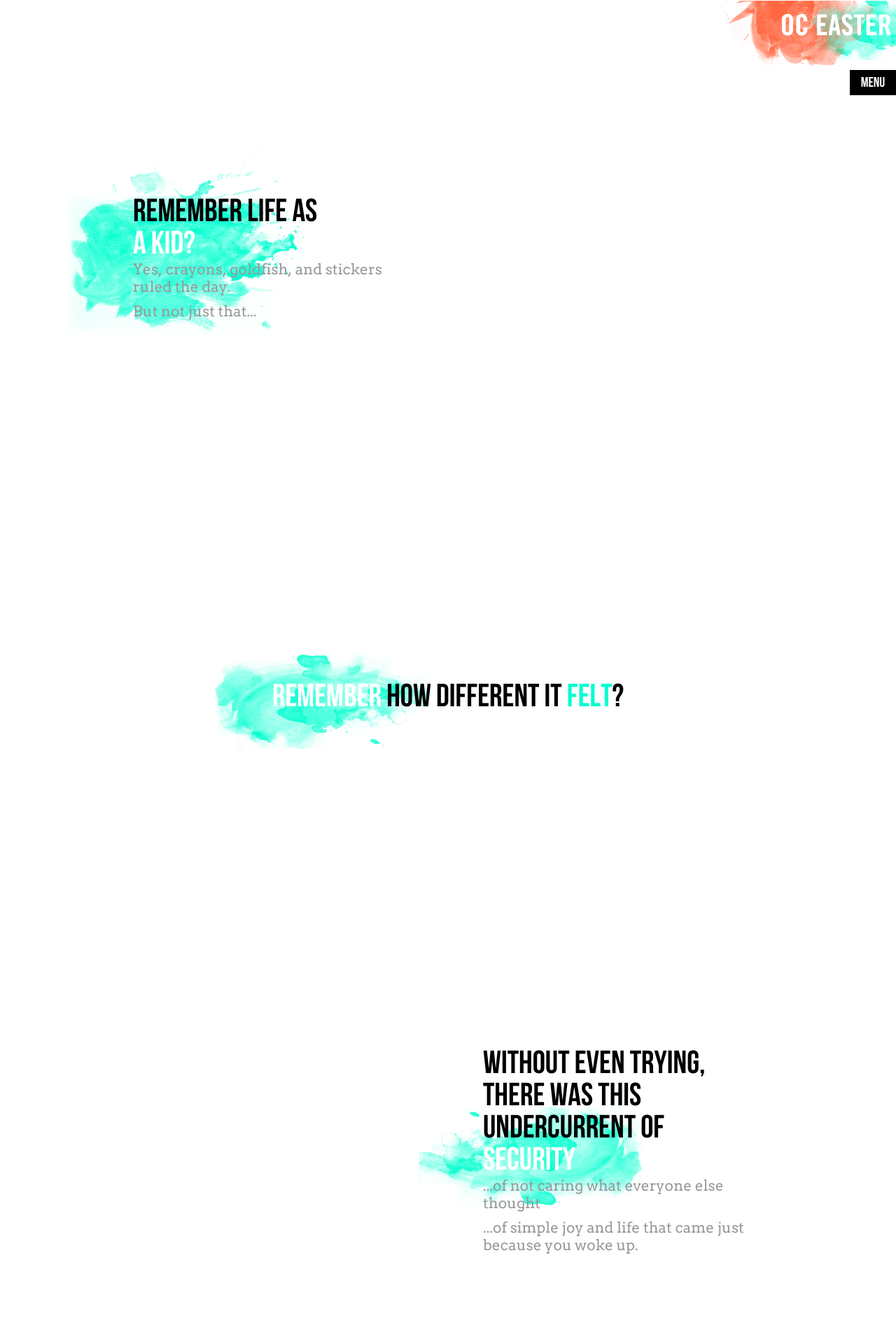
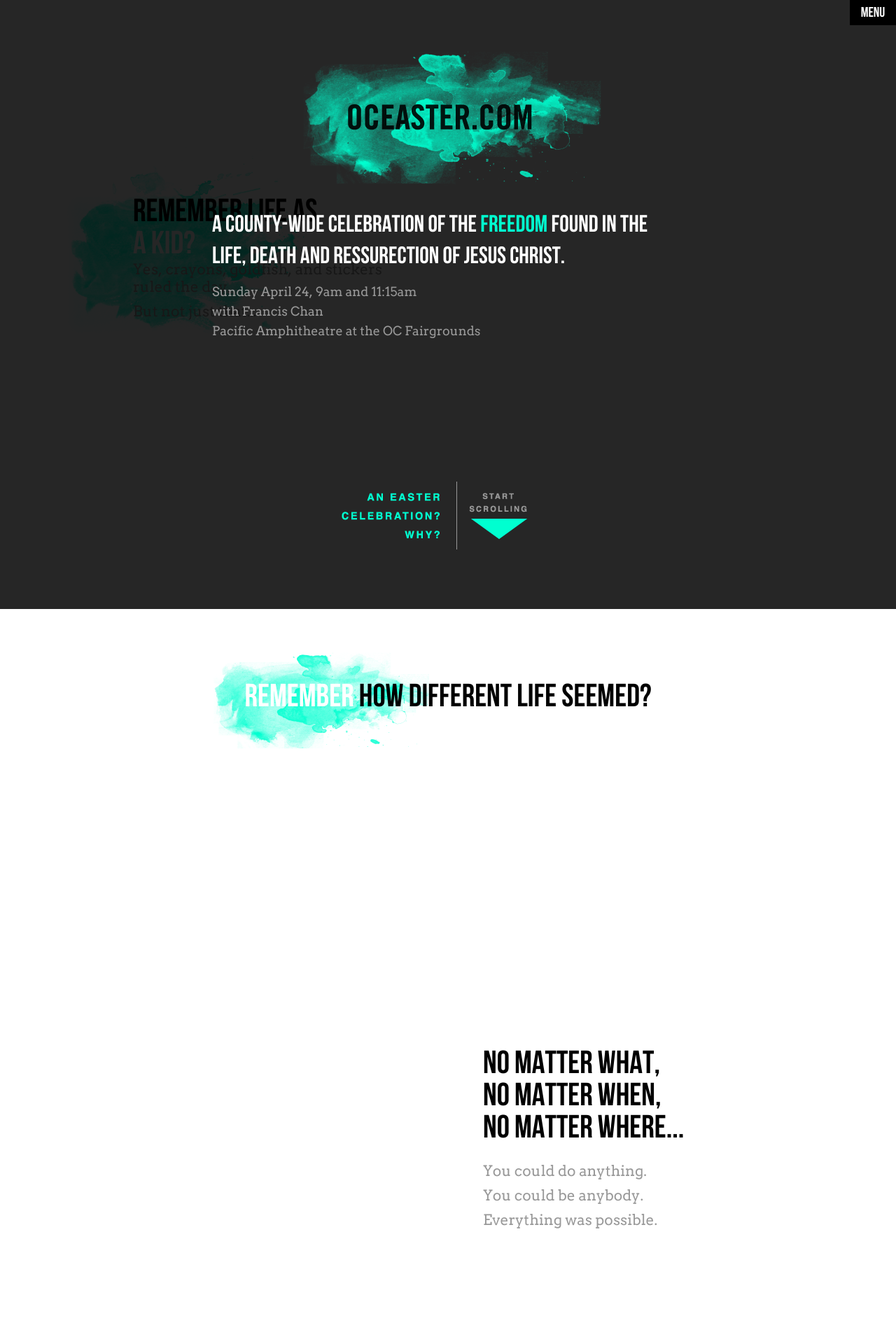
Before and after one commit to rockharbor/oc-easter-2011, a PHP site: page / in a window 1280 px wide. Shown: the top 1920 px of the page at 70% size. Run offline with PHP 8.4, Linux system fonts and the light colour scheme.

Commit message:
Massive changes

```diff
--- a/css/styles.css
+++ b/css/styles.css
@@ -95,13 +95,45 @@
 /*
 Article placements
 */
+#introsec {
+z-index:90;
+background: #000;
+background: rgba(0,0,0,.85);
+width: 100%;
+height: 100%;
+top: 0;
+left: 0;
+padding-top: 70px;
+position: fixed;
+text-align: center;
+display:none;
+}
+#introsec h1 {
+font-size: 34px;
+color: #fff;
+width: 674px;
+line-height: 45px;
+position: relative;
+left: 50%;
+margin-left: -337px;
+padding-top: 30px;
+}
+#introsec p {
+position: relative;
+left: 50%;
+margin-left: -337px;
+padding-top: 15px;
+width: 674px;
+font-size: 18px;
+line-height: 28px;
+}
 #sec1art1 { top: 280px; width: 400px; }
 #sec1art2 { top: 973px; left: 0; }
 #sec1art3 { top: 1497px; width: 400px; right: 0; }
 #sec1art4 { top: 2267px; left: 0; }
 #sec2art1 { top: 3079px; left: 0; }
 #sec2art2 { top: 3570px; width: 720px; }
-#sec2art3 { top: 4390px; width: 380px; left: 260px; }
+#sec2art3 { top: 4390px; width: 500px; left: 250px; }
 #sec2art4 { top: 4646px; left: 0; }
 #sec2art9 { top: 6488px; left: 0; }
 #sec2art10 { top: 7891px; right: 0; width: 700px; }
@@ -109,7 +141,8 @@
 #sec2art12 { top: 9533px; left: 0; }
 #sec3art1 { top: 10033px; left: 0; width: 750px; }
 #sec3art4 { top: 10379px; left: 0; }
-#sec3art5 { top: 12050px; left: 0; }
+#sec3final { top: 12300px; left: 0; }
+#sec3art5 { top: 12350px; left: 0; }
 
 /*
 layouts
@@ -291,14 +324,25 @@
 /*
 navs
 */
-#sec1art1 #scroll {
+#sec1art1 #scroll, #why {
 	position: fixed;
 	bottom: 0;
 	left: 0;
+	width: 100%;
+ 	text-align: center;
+	z-index: 101;
 	display: none;
-	width: 100%;
-	text-align: center;
-	margin-bottom: 10px;
+}
+#scroll img {
+	margin-left: 140px;
+}
+#why img {
+  margin-right: 140px;
+}
+
+#sec3final h2 {
+width: 100%;
+text-align: center;
 }
 
 /*
--- a/index.php
+++ b/index.php
@@ -15,34 +15,11 @@
 		<?php if(!(isset($_GET['url']) && $_GET['url'] != 'scroll')): ?>
 		<script type="text/javascript" src="js/timeline.js"></script>
 		<script type="text/javascript">
-			var hint;
-			function hideHint() {
-				clearTimeout(hint);
-				$('#scroll').fadeOut();
-				$(window).unbind('scroll', hideHint);
-			}
-			function showHint() {
-				if ($(window).scrollTop() > 0) {
-					return;
-				}
-				$('#scroll').show().css({
-					bottom: $('#scroll').css('bottom') - 20,
-					opacity: 0
-				});
-				$('#scroll').animate({
-					bottom: 0,
-					opacity: 1
-				});
-			}
-
 			$(document).ready(function() {
 				window.setTimeout(function() {
 					$.oceaster.init();
 					$(window).bind('scroll', $.oceaster.update);
 				}, 1);
-
-				hint = setTimeout('showHint()', 2000);
-				$(window).bind('scroll', hideHint);
 			});
 		</script>
 		<?php endif; ?>
@@ -66,7 +43,9 @@
 		<div id="wrapper" class="<?php echo $url != 'scroll.php' ? 'page' : 'scroll'; ?>">
 			<div id="content">
 				<header id="header"><?php
-				echo $url != 'scroll.php' ? '<a href="/"><h1>OC Easter</h1></a>' : '<h1>OC Easter</h1>';
+				if ($url != 'scroll.php') {
+      				echo '<a href="/"><h1>OC Easter</h1></a>';
+                   }
 				?></header>
 				<?php include 'nav.php'; ?>
 				<?php
--- a/js/timeline.js
+++ b/js/timeline.js
@@ -40,6 +40,31 @@
 				}
 				$.oceaster[self.attr('data-scrolltrigger')](self, percent);
 			});
+		},
+
+		introTriggerInit: function(section) {
+
+            setInterval(function() {
+            $('#scroll')
+           			.animate({
+     					bottom: -20
+      				})
+      				.animate({
+     					bottom: 0
+      				});
+            }, 3000);
+		},
+
+		introTrigger: function(section) {
+      		if ($(window).scrollTop() == 0 && section.is(':hidden')) {
+          		section.fadeIn();
+          		$('#scroll').fadeIn();
+          		$('#why').fadeIn();
+          	} else if (!section.is(':hidden') && $(window).scrollTop() > 0) {
+               	section.fadeOut();
+               	$('#scroll').fadeOut();
+               	$('#why').fadeOut();
+          	}
 		},
 
 		fadeByWordTriggerInit: function(section) {
@@ -347,11 +372,7 @@
 		},
 
 		navTrigger: function(section, percent) {
-			if (percent == 0) {
-				section.css({position: 'absolute', top: 100});
-			} else {
-				section.css({position: 'fixed', top: 0});
-			}
+			section.css({position: 'fixed', top: 0});
 		},
 
 		withinSection: function(section) {
--- a/pages/scroll.php
+++ b/pages/scroll.php
@@ -1,19 +1,25 @@
 <section>
+    <article id="introsec" data-scrolltrigger="introTrigger" data-triggerstart="0" data-triggerend="1">
+      <img src="img/oceaster_header.png" width="455" height="195" alt="OC Easter" />
+      <h1>A county-wide celebration of the <span class="blue">freedom</span> found in the life, death and ressurection of Jesus Christ.</h1>
+      <p>Sunday April 24, 9am and 11:15am<br />with Francis Chan<br />Pacific Amphitheatre at the OC Fairgrounds</p>
+    </article>
 	<article id="sec1art1">
 		<h1>Remember life as<br/><span class="white">a kid?</span></h1>
 		<p>Yes, crayons, goldfish, and stickers ruled the day.</p><p>But not just that...</p>
-		<p id="scroll"><img src="img/startscrolling.png" width="83" height="50" alt="Scroll Down" /></p>
 		<div class="background"><img src="img/splatter_1.png" height="347" width="347" /></div>
+		<p id="why"><img src="img/eastercelebration.png" width="165" height="97" alt="An Easter Celebration? Why?" /></p>
+		<p id="scroll"><img src="img/startscrolling.png" width="165" height="97" alt="Start scrolling" /></p>
 	</article>
 	<article id="sec1art2">
-		<h1><span class="white">Remember</span> how different it <span class="blue">felt</span>?</h1>
+		<h1><span class="white">Remember</span> how different life seemed?</h1>
 		<div class="background"><img src="img/splatter_2.png" height="330" width="330" /></div>
 	</article>
 	<article id="sec1art3">
-		<h1>Without even trying, there was this undercurrent of<br /> <span class="white">security</span></h1>
-		<p>...of not caring what everyone else thought</p>
-		<p>...of simple joy and life that came just because you woke up.</p>
-		<div class="background"><img src="img/splatter_3.png" height="344" width="344" /></div>
+		<h1>No matter what,<br /> no matter when,<br /> no matter where...</h1>
+		<p><br />You could do anything.</p>
+		<p>You could be anybody.</p>
+		<p>Everything was possible.</p>
 	</article>
 	<article id="sec1art4">
 		<h1>Words<br/>like</h1>
@@ -33,11 +39,11 @@
 		<h1>But then it happened</h1>
 	</article>
 	<article id="sec2art2">
-		<h1>You’re not sure when and where you <span class="red">lost</span> the feeling</h1>
-		<h1>...but at some point you realized it was <span class="red">gone.</span></h1>
+		<h1>You’re not sure when and where...</h1>
+		<h1>but at some point you realized<br /><span class="red">things were not as they seemed.</span></h1>
 	</article>
 	<article id="sec2art3">
-		<h1>And before you had time to find it again...</h1>
+		<h1>And before you had time<br />to work it all out...</h1>
 	</article>
 	<article id="sec2art4">
 		<hgroup data-scrolltrigger="implodeTrigger" data-triggerstart="4000" data-triggerend="4800">
@@ -46,35 +52,34 @@
 		<p style="top: 340px" data-scrolltrigger="fadeInOutTrigger" data-triggerstart="4500" data-triggerend="4800">A loved one died.</p>
 		<p style="top: 680px; right: 0;" data-scrolltrigger="fadeInOutTrigger" data-triggerstart="4800" data-triggerend="5200">Your parents split.</p>
 		<p style="top: 1020px" data-scrolltrigger="fadeInOutTrigger" data-triggerstart="5100" data-triggerend="5500">You lost a job.</p>
-		<p style="top: 1360px; right: 0;" data-scrolltrigger="fadeInOutTrigger" data-triggerstart="5400" data-triggerend="5900">You lost a house.</p>
+		<p style="top: 1360px; right: 0;" data-scrolltrigger="fadeInOutTrigger" data-triggerstart="5400" data-triggerend="5900">Someone broke your heart.</p>
 	</article>
 	<article id="sec2art9" data-scrolltrigger="viewportTrigger" data-triggerstart="6200" data-triggerend="7200">
-		<h1>Or perhaps you experienced something that has<br/>
-			<span class="red" data-scrolltrigger="fadeByWordTrigger" data-triggerstart="6000" data-triggerend="7200">no place in this world</span>
+		<h1>Or perhaps you experienced something that<br/>
+			<span class="red" data-scrolltrigger="fadeByWordTrigger" data-triggerstart="6000" data-triggerend="7200">bound your heart and soul</span>
 		</h1>
-		<canvas class="viewport"><img src="img/degression.png" height="720" width="309" alt="Abuse, Rape, Abandonment" /></canvas>
+		<canvas class="viewport"><img src="img/degression.png" height="720" width="309" alt="Loneliness, Hopelessness, Abandonment" /></canvas>
 	</article>
 	<article id="sec2art10" data-scrolltrigger="maskTrigger" data-triggerstart="7230" data-triggerend="8330">
-		<p>So sometimes instead of grabbing hold of the things that give life...you settle for anything that promises to <span class="red"><br/>numb the pain</span></p>
+		<p>So you grab hold of things that appear to give life, but quickly find <span class="red"><br />they cannot satisfy</span></p>
 		<hgroup>
-			<h2>Alcohol</h2>
+			<h2>Escapism</h2>
+			<h2>Busyness</h2>
+			<h2>Apathy</h2>
 			<h2>Isolation</h2>
-			<h2>Sex</h2>
-			<h2>60-hour<br/>workweeks</h2>
-			<h2>Pornography</h2>
-			<h2>Drugs</h2>
+			<h2>Selfishness</h2>
 		</hgroup>
 		<canvas><img src="img/splatter_4.png" height="807" width="670" /></canvas>
 	</article>
 	<article id="sec2art11" data-scrolltrigger="rotateTrigger" data-triggerstart="7500" data-triggerend="10000">
 		<h1>And life becomes this vicious cycle of</h1>
 		<div id="cycle">
-			<canvas width="500" height="500"><img src="img/painmedication.png" height="127" width="346" alt="Pain and Medication" /></canvas>
+			<canvas width="500" height="500"><img src="img/painmedication.png" height="127" width="346" alt="Pain and Numbness" /></canvas>
 			<p>and more</p>
 		</div>
 	</article>
 	<article id="sec2art12">
-		<h1>But is that really <span class="blue">life</span> at all?</h1>
+		<h1>But that isn&apos;t <span class="blue">life</span> at all.</h1>
 	</article>
 </section>
 
@@ -89,13 +94,16 @@
 	<article id="sec3art4">
 		<hgroup>
 			<h1>What if</h1>
-			<h2 class="blue" style="top: 0px" data-scrolltrigger="followerTrigger" data-triggerstart="10000" data-triggerend="10300">your identity could be secure?</h2>
-			<h2 class="blue" style="top: 300px" data-scrolltrigger="followerTrigger" data-triggerstart="10300" data-triggerend="10600">love was real?</h2>
-			<h2 class="blue" style="top: 600px" data-scrolltrigger="followerTrigger" data-triggerstart="10600" data-triggerend="10900">security could be felt and lived out of?</h2>
-			<h2 class="blue" style="top: 900px" data-scrolltrigger="followerTrigger" data-triggerstart="10900" data-triggerend="11300">when pain and despair and heartache happened, there was a way to know you were OK?</h2>
-			<h2 class="blue" style="top: 1300px" data-scrolltrigger="followerTrigger" data-triggerstart="11300" data-triggerend="11600">you didn’t need all the medication?</h2>
-			<h2 class="blue" style="top: 1600px" data-scrolltrigger="followerTrigger" data-triggerstart="11600" data-triggerend="15000">it was possible...</h2>
+			<h2 class="blue" style="top: 0px" data-scrolltrigger="followerTrigger" data-triggerstart="10000" data-triggerend="10300">hope was still possible?</h2>
+			<h2 class="blue" style="top: 300px" data-scrolltrigger="followerTrigger" data-triggerstart="10300" data-triggerend="10600">purpose could be found?</h2>
+			<h2 class="blue" style="top: 600px" data-scrolltrigger="followerTrigger" data-triggerstart="10600" data-triggerend="10900">you could discover the you that was intended?</h2>
+			<h2 class="blue" style="top: 900px" data-scrolltrigger="followerTrigger" data-triggerstart="10900" data-triggerend="11300">redemption spoke louder than heartache?</h2>
+			<h2 class="blue" style="top: 1300px" data-scrolltrigger="followerTrigger" data-triggerstart="11300" data-triggerend="11600">peace and joy ruled the day?</h2>
+			<h2 class="blue" style="top: 1600px" data-scrolltrigger="followerTrigger" data-triggerstart="11600" data-triggerend="11900">it was all possible?</h2>
 		</hgroup>
+	</article>
+	<article id="sec3final">
+     	<h2 class="blue" data-scrolltrigger="fadeInOutTrigger" data-triggerstart="12040" data-triggerend="15000">Jesus says it is.</h2>
 	</article>
 	<article id="sec3art5" data-scrolltrigger="scratchTrigger" data-triggerstart="15500" data-triggerend="15500">
 		<canvas id="scratch" width="952" height="481"><img src="img/scratch.png" height="441" width="852" alt="Freedom" style="background:url('img/scratch_background.png') no-repeat" /></canvas>
```
Also changed, not shown: img/degression.png, img/eastercelebration.png (added), img/oceaster_header.png (added), img/painmedication.png, img/startscrolling.png.
